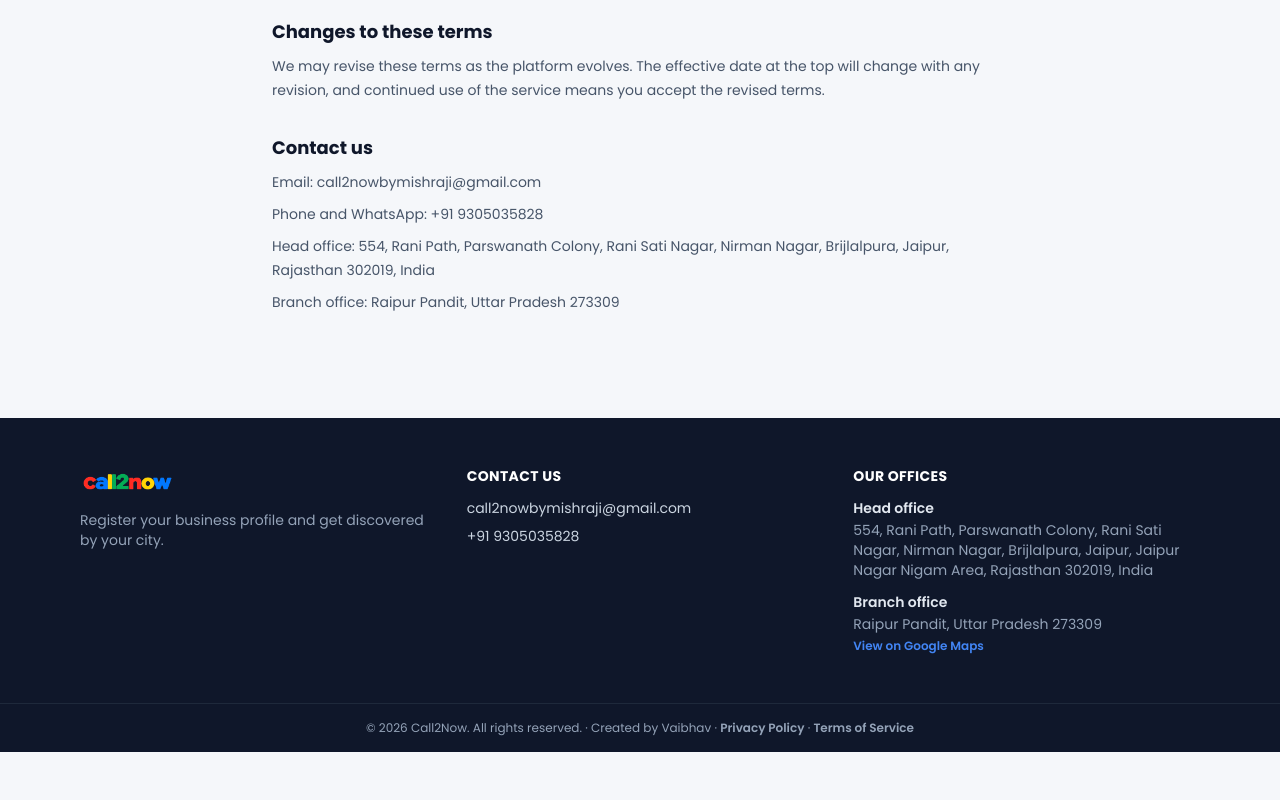
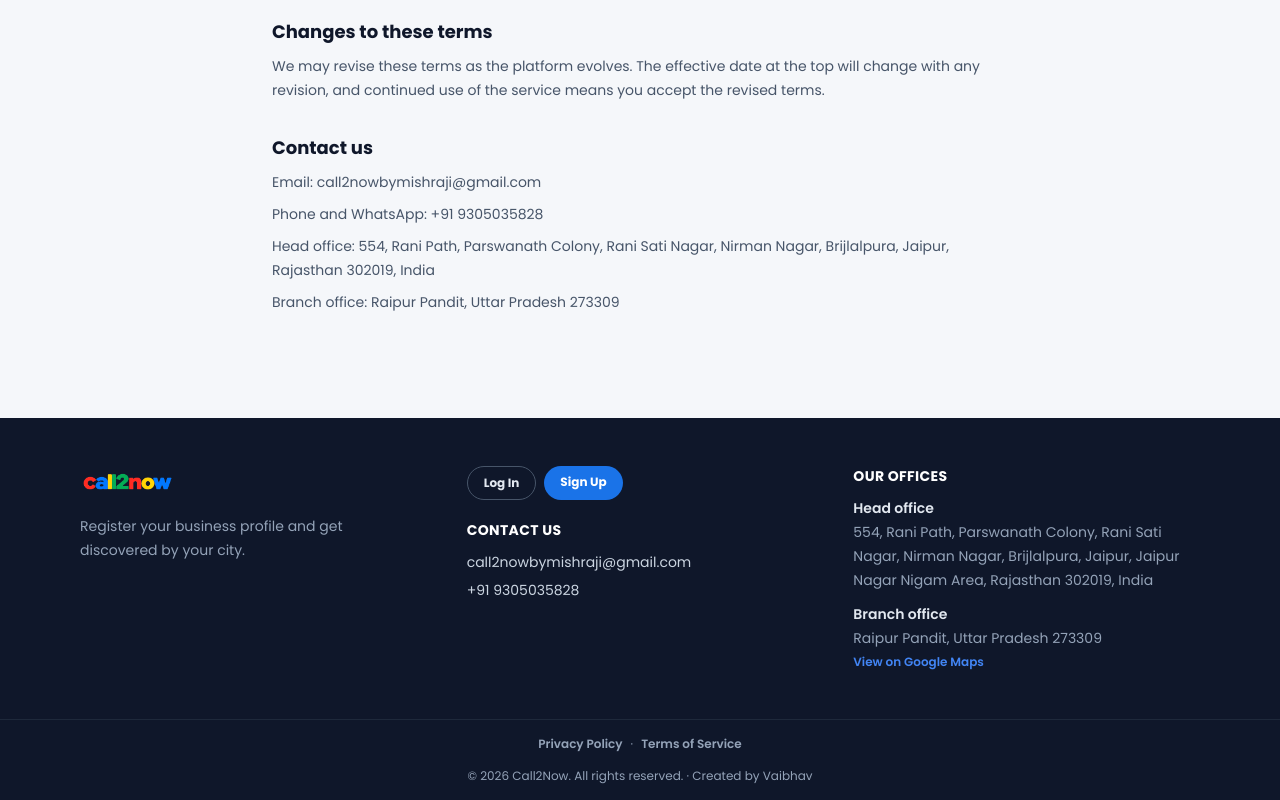
Before and after one commit to call2nowbymishraji/call2nowfrontend, a React (Vite) app: page /terms in a window 1280 px wide. Shown: the part 1861-2661 px from the top of the page. Before the commit the page ends 2613 px from the top, so only its background shows below. Built offline with nearby package versions, Linux system fonts and the light colour scheme; no server answers.

Commit message:
Footer: align tagline, add auth buttons above Contact Us, keep copyright line alone

```diff
--- a/src/components/Footer.jsx
+++ b/src/components/Footer.jsx
@@ -1,14 +1,53 @@
 import { Link } from 'react-router-dom';
+import { useAuth } from '../context/AuthContext.jsx';
 
 export default function Footer() {
+  const { user } = useAuth();
   return (
     <footer className="mt-16 bg-slate-900 text-slate-300">
       <div className="mx-auto grid max-w-6xl gap-10 px-4 py-12 md:grid-cols-3">
         <div>
-          <img src="/logo.png" alt="call2now" className="h-8 w-auto brightness-110" />
-          <p className="mt-3 text-sm text-slate-400">Register your business profile and get discovered by your city.</p>
+          <img src="/logo.png" alt="call2now" className="block h-8 w-auto brightness-110" />
+          <p className="mt-4 max-w-xs text-left text-sm leading-6 text-slate-400">
+            Register your business profile and get discovered by your city.
+          </p>
         </div>
         <div>
+          <div className="mb-5 flex flex-wrap gap-2">
+            {user ? (
+              <>
+                <Link
+                  to="/profile"
+                  className="rounded-full border border-slate-600 px-4 py-2 text-xs font-bold text-slate-200 transition hover:border-white hover:text-white"
+                >
+                  My Profile
+                </Link>
+                {user.role === 'admin' && (
+                  <Link
+                    to="/admin"
+                    className="rounded-full bg-primary px-4 py-2 text-xs font-bold text-white transition hover:bg-primary/90"
+                  >
+                    Admin dashboard
+                  </Link>
+                )}
+              </>
+            ) : (
+              <>
+                <Link
+                  to="/login"
+                  className="rounded-full border border-slate-600 px-4 py-2 text-xs font-bold text-slate-200 transition hover:border-white hover:text-white"
+                >
+                  Log In
+                </Link>
+                <Link
+                  to="/signup"
+                  className="rounded-full bg-primary px-4 py-2 text-xs font-bold text-white transition hover:bg-primary/90"
+                >
+                  Sign Up
+                </Link>
+              </>
+            )}
+          </div>
           <h4 className="mb-3 text-sm font-bold uppercase tracking-wide text-white">Contact Us</h4>
           <ul className="space-y-2 text-sm">
             <li>call2nowbymishraji@gmail.com</li>
@@ -20,14 +59,14 @@
           <ul className="space-y-3 text-sm">
             <li>
               <p className="font-semibold text-slate-200">Head office</p>
-              <p className="mt-0.5 text-slate-400">
+              <p className="mt-0.5 text-left leading-6 text-slate-400">
                 554, Rani Path, Parswanath Colony, Rani Sati Nagar, Nirman Nagar, Brijlalpura, Jaipur, Jaipur Nagar Nigam
                 Area, Rajasthan 302019, India
               </p>
             </li>
             <li>
               <p className="font-semibold text-slate-200">Branch office</p>
-              <p className="mt-0.5 text-slate-400">Raipur Pandit, Uttar Pradesh 273309</p>
+              <p className="mt-0.5 text-left leading-6 text-slate-400">Raipur Pandit, Uttar Pradesh 273309</p>
               <a
                 href="https://maps.app.goo.gl/NVcbgdpkiQec8Uhx8?g_st=awb"
                 target="_blank"
@@ -40,15 +79,19 @@
           </ul>
         </div>
       </div>
-      <div className="border-t border-slate-800 py-4 text-center text-xs text-slate-400">
-        © {new Date().getFullYear()} Call2Now. All rights reserved. · Created by Vaibhav ·{' '}
-        <Link to="/privacy" className="font-semibold hover:text-white hover:underline">
-          Privacy Policy
-        </Link>{' '}
-        ·{' '}
-        <Link to="/terms" className="font-semibold hover:text-white hover:underline">
-          Terms of Service
-        </Link>
+      <div className="border-t border-slate-800">
+        <div className="mx-auto flex max-w-6xl flex-wrap items-center justify-center gap-x-2 px-4 pt-4 text-xs text-slate-400">
+          <Link to="/privacy" className="font-semibold hover:text-white hover:underline">
+            Privacy Policy
+          </Link>
+          <span>·</span>
+          <Link to="/terms" className="font-semibold hover:text-white hover:underline">
+            Terms of Service
+          </Link>
+        </div>
+        <div className="px-4 py-4 text-center text-xs text-slate-400">
+          © {new Date().getFullYear()} Call2Now. All rights reserved. · Created by Vaibhav
+        </div>
       </div>
     </footer>
   );
```
